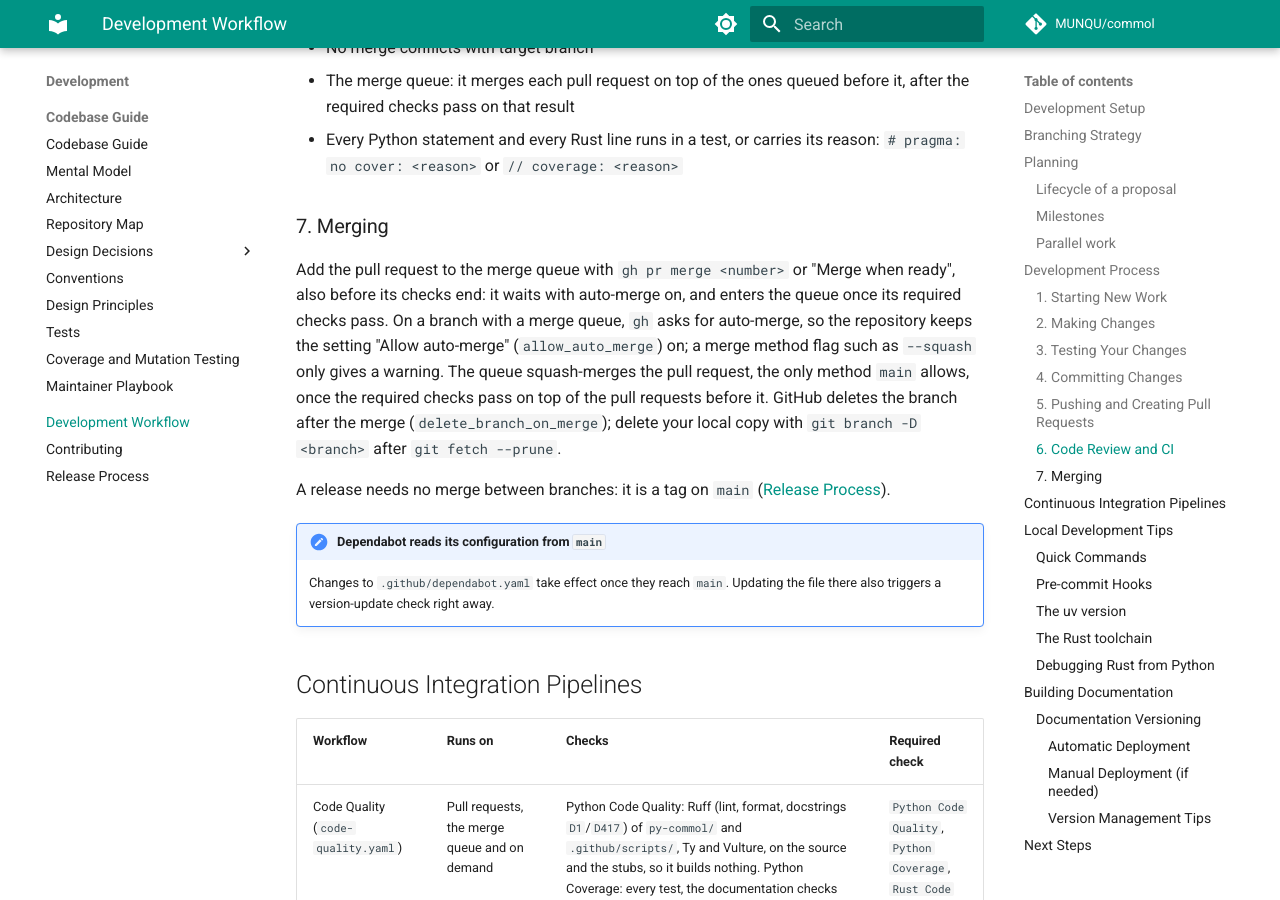
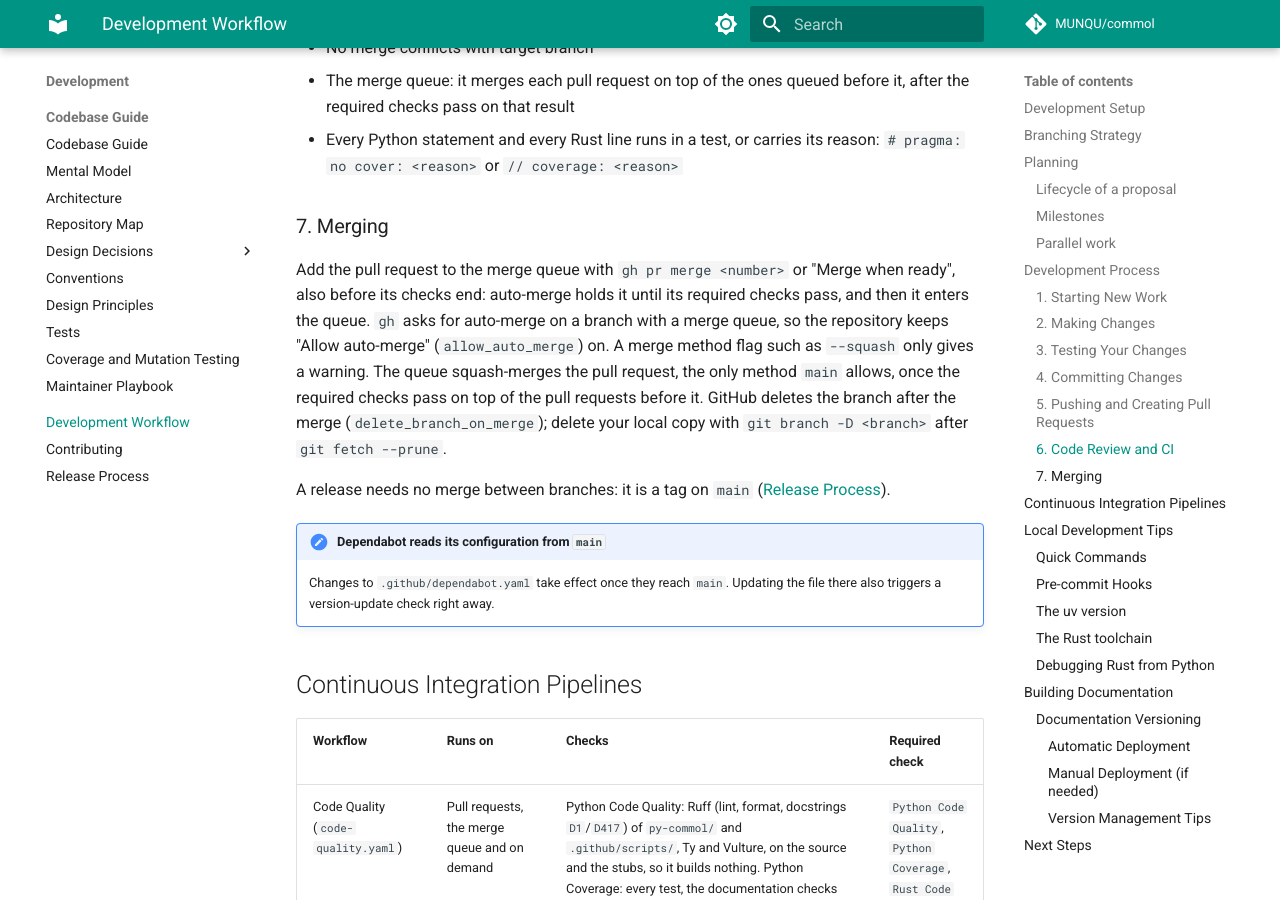
Before and after one commit to MUNQU/commol, an MkDocs documentation site: the page built from docs/development/workflow.md, in a window 1280 px wide and 900 px high, scrolled down 8390 px. Built offline with MkDocs 1.6.1 and Material for MkDocs 9.7.7, drawn with Linux system fonts in a browser that asks for light colours; comment, search, counter and statistics services are not loaded; the version menu is left out.

Commit message:
docs(workflow): rewrap the merge step

```diff
--- a/docs/development/workflow.md
+++ b/docs/development/workflow.md
@@ -370,12 +370,13 @@ When you create a PR, automated checks run:
 ### 7. Merging
 
 Add the pull request to the merge queue with `gh pr merge <number>` or "Merge
-when ready", also before its checks end: it waits with auto-merge on, and enters
-the queue once its required checks pass. On a branch with a merge queue, `gh`
-asks for auto-merge, so the repository keeps the setting "Allow auto-merge"
-(`allow_auto_merge`) on; a merge method flag such as `--squash` only gives a
+when ready", also before its checks end: auto-merge holds it until its required
+checks pass, and then it enters the queue. `gh` asks for auto-merge on a branch
+with a merge queue, so the repository keeps "Allow auto-merge"
+(`allow_auto_merge`) on. A merge method flag such as `--squash` only gives a
 warning. The queue squash-merges the pull request, the only method `main`
-allows, once the required checks pass on top of the pull requests before it. GitHub deletes the branch after the merge (`delete_branch_on_merge`);
+allows, once the required checks pass on top of the pull requests before it.
+GitHub deletes the branch after the merge (`delete_branch_on_merge`);
 delete your local copy with `git branch -D <branch>` after `git fetch --prune`.
 
 A release needs no merge between branches: it is a tag on `main` ([Release
```
